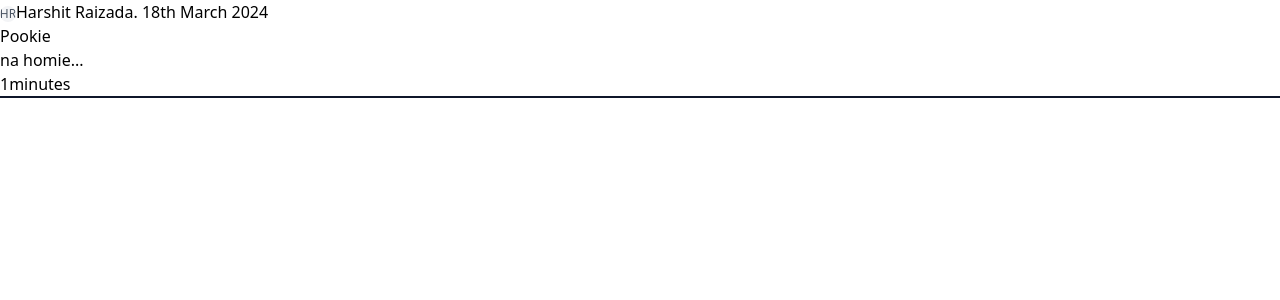
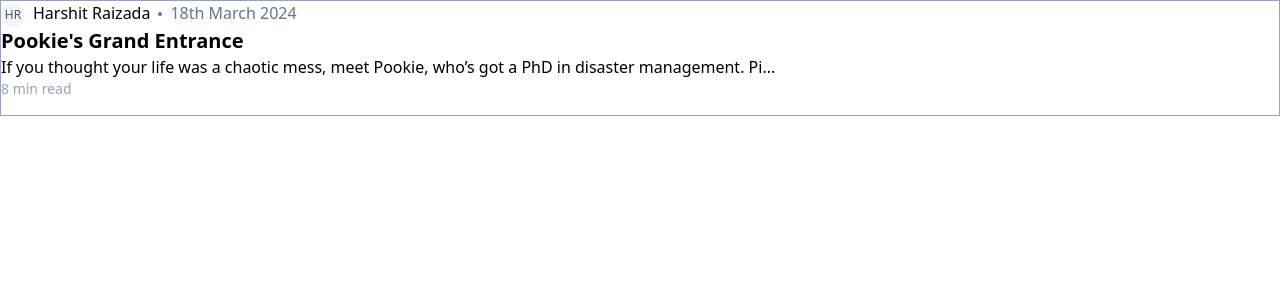
Before and after one commit to dankgarlic1/Rudimentary-Medium-Clone, a React (Vite) app in the folder frontend/: page /blogs in a window 1280 px wide. Shown: the top 300 px of the page. Built offline with nearby package versions, Linux system fonts and the light colour scheme.

Commit message:
refinement pending

```diff
--- a/frontend/src/components/BlogCard.tsx
+++ b/frontend/src/components/BlogCard.tsx
@@ -1,5 +1,6 @@
 import { GetInitials } from "../helper/get-initials";
 import Avatar from "./shared/Avatar";
+import BlackCircle from "./shared/BlackCircle";
 
 interface Props {
   authorName: string;
@@ -10,16 +11,26 @@ interface Props {
 export const BlogCard = (props: Props) => {
   const initials = GetInitials(props.authorName);
   return (
-    <div>
-      <div className="flex">
-        <Avatar initials={initials} />{" "}
-        <div className="font-extralight">{props.authorName}</div> .{" "}
-        {props.publishedDate}
+    <div className="border border-slate-400 pb-4">
+      <div className="flex ">
+        <div className="flex justify-center flex-col">
+          <Avatar initials={initials} />{" "}
+        </div>
+        <div className="font-extralight pl-2">{props.authorName}</div>{" "}
+        <div className="flex justify-center flex-col pl-2">
+          <BlackCircle />
+        </div>
+        <div className="pl-2 font-thin text-slate-500">
+          {props.publishedDate}
+        </div>
       </div>
-      <div>{props.title}</div>
-      <div>{props.content.slice(0, 100) + "..."}</div>
-      <div>{Math.ceil(props.content.length / 100) + "minutes"}</div>
-      <div className="bg-slate-900 h-0.5 w-full"></div>
+      <div className="text-xl font-semibold">{props.title}</div>
+      <div className="text-md font-thin">
+        {props.content.slice(0, 100) + "..."}
+      </div>
+      <div className="w-full text-slate-400 font-thin text-sm">
+        {Math.ceil(props.content.length / 100) + " min read"}
+      </div>
     </div>
   );
 };
--- a/frontend/src/components/shared/Avatar.tsx
+++ b/frontend/src/components/shared/Avatar.tsx
@@ -4,7 +4,7 @@ interface Props {
 export const Avatar = (props: Props) => {
   return (
     <div>
-      <div className="relative inline-flex items-center justify-center w-4 h-4 overflow-hidden bg-gray-100 rounded-full dark:bg-gray-600">
+      <div className="relative inline-flex items-center justify-center w-6 h-6 overflow-hidden bg-gray-100 rounded-full dark:bg-gray-600">
         <span className="font-extralight text-xs text-gray-600 dark:text-gray-300">
           {props.initials}
         </span>
--- /dev/null
+++ b/frontend/src/components/shared/BlackCircle.tsx
@@ -0,0 +1,5 @@
+export const BlackCircle = () => {
+  return <div className="h-1 w-1 rounded-full bg-slate-500"></div>;
+};
+
+export default BlackCircle;
--- /dev/null
+++ b/frontend/src/helper/sample-blogs.ts
@@ -0,0 +1,62 @@
+export const SampleBlogs = [
+  {
+    authorName: "Harshit Raizada",
+    title: "Pookie's Grand Entrance",
+    content:
+      "If you thought your life was a chaotic mess, meet Pookie, who’s got a PhD in disaster management. Picture this: Pookie stumbles into a fancy gala wearing flip-flops and a bathrobe, while the rest of the guests look like they've just walked out of a high-fashion magazine. The best part? Pookie’s not even fazed by the judgmental stares, strutting around like he’s the king of the world. Who knew that a blend of confidence and cluelessness could make someone the star of the evening? If Pookie can make fashion faux pas look like a statement, imagine what he could do with your life’s messes. Sometimes, embracing the chaos is all you need to become the talk of the town. And let’s be honest, who doesn't love a good laugh at someone else’s expense?",
+  },
+  {
+    authorName: "Harshit Raizada",
+    title: "The Day I Met My Inner Clown",
+    content:
+      "Ever had one of those days where you’re convinced you’ve turned into a circus act? That was me last Tuesday. Picture this: I’m in a meeting, trying to impress everyone with my 'professional' demeanor, when suddenly I realize my fly is down and my shirt is inside out. My colleagues are trying to stifle their giggles while I’m doing my best to maintain a semblance of dignity. Turns out, my inner clown decided to make a grand appearance right when I was least prepared. Instead of sinking into embarrassment, I owned it. Sometimes, the best way to handle life’s unexpected pratfalls is to embrace them with a wink and a smile. Because, let’s face it, life’s too short to take seriously all the time, and everyone loves a good laugh.",
+  },
+  {
+    authorName: "Harshit Raizada",
+    title: "Confessions of a Professional Procrastinator",
+    content:
+      "Ah, procrastination – the art of convincing yourself that doing absolutely nothing is a productive use of time. I’ve mastered this skill to such an extent that I can turn a five-minute task into a five-day saga. From reorganizing my sock drawer to binge-watching cat videos, I've done it all to avoid that one important task. Procrastination isn’t just about delaying tasks; it's a lifestyle choice. It's an art form that requires finesse, creativity, and a certain level of delusion. So the next time you find yourself buried under a pile of distractions, remember: it’s not just procrastination; it’s a form of self-care. Because if you can’t enjoy the absurdity of life’s little delays, are you even living?",
+  },
+  {
+    authorName: "Harshit Raizada",
+    title: "Why Adulting Sucks and How to Embrace It",
+    content:
+      "Welcome to adulthood, where responsibilities come at you faster than you can say 'quarter-life crisis.' From managing bills to pretending you know how to cook, it’s a ride full of surprises. I thought adulting would be glamorous, but it’s more about struggling to remember if you’ve already paid the rent or just missed another deadline. The secret to surviving adulthood? Embrace the messiness and laugh at the absurdity. Sure, you’ll have moments where you question your life choices, but isn’t that what makes the journey worth it? So, grab a glass of wine, order some takeout, and remember that it's perfectly okay to not have it all together. Sometimes, the best way to deal with adulthood is to laugh at how ridiculously hard it is.",
+  },
+  {
+    authorName: "Harshit Raizada",
+    title: "The Art of Looking Busy",
+    content:
+      "Ever tried looking busy while your brain is on vacation? I’m an expert in this art form. Whether it’s nodding thoughtfully at meetings or typing furiously on your keyboard while your screen is full of cat memes, looking busy is a skill. It's all about creating the illusion of productivity while you’re actually daydreaming about your next meal. I’ve perfected the technique to such an extent that even my boss thinks I’m working on groundbreaking projects when I’m actually just Googling random trivia. The best part? No one ever questions it, because who’s got the time to check if you’re actually doing something productive? So, if you’re ever in need of a break, just master the art of looking busy. It’s a timeless classic.",
+  },
+  {
+    authorName: "Harshit Raizada",
+    title: "Tales of a Reluctant Gym Rat",
+    content:
+      "Gym motivation is a myth. I’ve spent more time convincing myself to go to the gym than actually working out. I’ll have elaborate plans of hitting the gym every day, only to find myself sprawled on the couch with a pizza in hand. And don’t get me started on the gym selfies – because nothing screams ‘I’m working out’ like taking a photo in front of the mirror. Despite all my procrastination and half-hearted attempts, there’s something oddly satisfying about the post-workout soreness. It’s a reminder that, despite my reluctance, I’m doing something vaguely productive. So here’s to the reluctant gym rats who struggle with motivation but still show up, even if it’s just to avoid feeling guilty later.",
+  },
+  {
+    authorName: "Harshit Raizada",
+    title: "Why Your Pet’s Life is Better Than Yours",
+    content:
+      "Ever look at your pet and think, ‘Wow, they’ve got it made’? My dog spends his days napping, eating, and occasionally playing fetch, and I can’t help but envy his laid-back lifestyle. He has no bills to pay, no deadlines to meet, and his biggest concern is whether his belly rubs are long enough. Meanwhile, I’m juggling work, chores, and a never-ending list of responsibilities. It’s almost poetic how our pets live the dream life that we all secretly crave. They’re living proof that sometimes, the simplest life is the best one. So the next time you’re stressing over life’s complications, just remember that your pet is living the good life, and maybe it’s time to take a few notes on how to chill out.",
+  },
+  {
+    authorName: "Harshit Raizada",
+    title: "The Secret Life of a Late-Night Snacker",
+    content:
+      "There’s a hidden world that comes alive when the clock strikes midnight – the world of late-night snacking. I’ve spent countless nights raiding the fridge like a raccoon on a mission. The thrill of finding that last slice of pizza or a forgotten chocolate bar is unparalleled. But let’s be honest: the real joy is in the secrecy. The stealthy movements, the quiet crinkling of wrappers – it’s all part of the late-night snacker’s ritual. And the best part? The delicious sense of guilt-free indulgence that comes with it. So here’s to the night owls who embrace their inner snack ninja and enjoy the simple pleasure of eating whatever the hell they want, when they want.",
+  },
+  {
+    authorName: "Harshit Raizada",
+    title: "How to Master the Art of Awkward Small Talk",
+    content:
+      "Small talk is an art form I’ve never quite mastered. I’ve fumbled through conversations with phrases like ‘So, weather, huh?’ and ‘Nice shoes, where’d you get them?’ It’s like trying to juggle flaming torches while riding a unicycle – you know you’re going to drop something. But here’s the secret: embrace the awkwardness. It’s the social equivalent of throwing spaghetti at the wall and seeing what sticks. Sometimes, the best way to survive small talk is to accept that it’s going to be cringeworthy and just roll with it. After all, if everyone else is as awkward as you are, at least you’re not alone in the struggle. So go ahead, embrace the weirdness and make small talk your own quirky superpower.",
+  },
+  {
+    authorName: "Harshit Raizada",
+    title: "The Misadventures of a Home Cook",
+    content:
+      "Cooking at home can be a wild adventure. I once tried making a fancy meal and ended up with a kitchen that looked like a tornado hit it. Flour everywhere, smoke alarms blaring, and a dish that could only be described as ‘culinary chaos’. But that’s the beauty of home cooking – it’s messy, unpredictable, and sometimes hilarious. There’s something deeply satisfying about creating a meal that’s half disaster, half masterpiece. It’s a reminder that even if things don’t turn out as planned, there’s always a story to tell. So if you’re ever feeling down about your cooking skills, remember: even the biggest kitchen disasters can turn into the best stories. And hey, sometimes the most memorable meals are the ones that don’t go according to plan.",
+  },
+];
--- a/frontend/src/pages/Blogs.tsx
+++ b/frontend/src/pages/Blogs.tsx
@@ -1,13 +1,14 @@
-import React from "react";
 import BlogCard from "../components/BlogCard";
+import { SampleBlogs } from "../helper/sample-blogs";
 
 const Blogs = () => {
+  const sampleBlog = SampleBlogs;
   return (
     <div>
       <BlogCard
-        authorName="Harshit Raizada"
-        title="Pookie"
-        content="na homie"
+        authorName={sampleBlog[0].authorName}
+        title={sampleBlog[0].title}
+        content={sampleBlog[0].content}
         publishedDate="18th March 2024"
       />
     </div>
```
